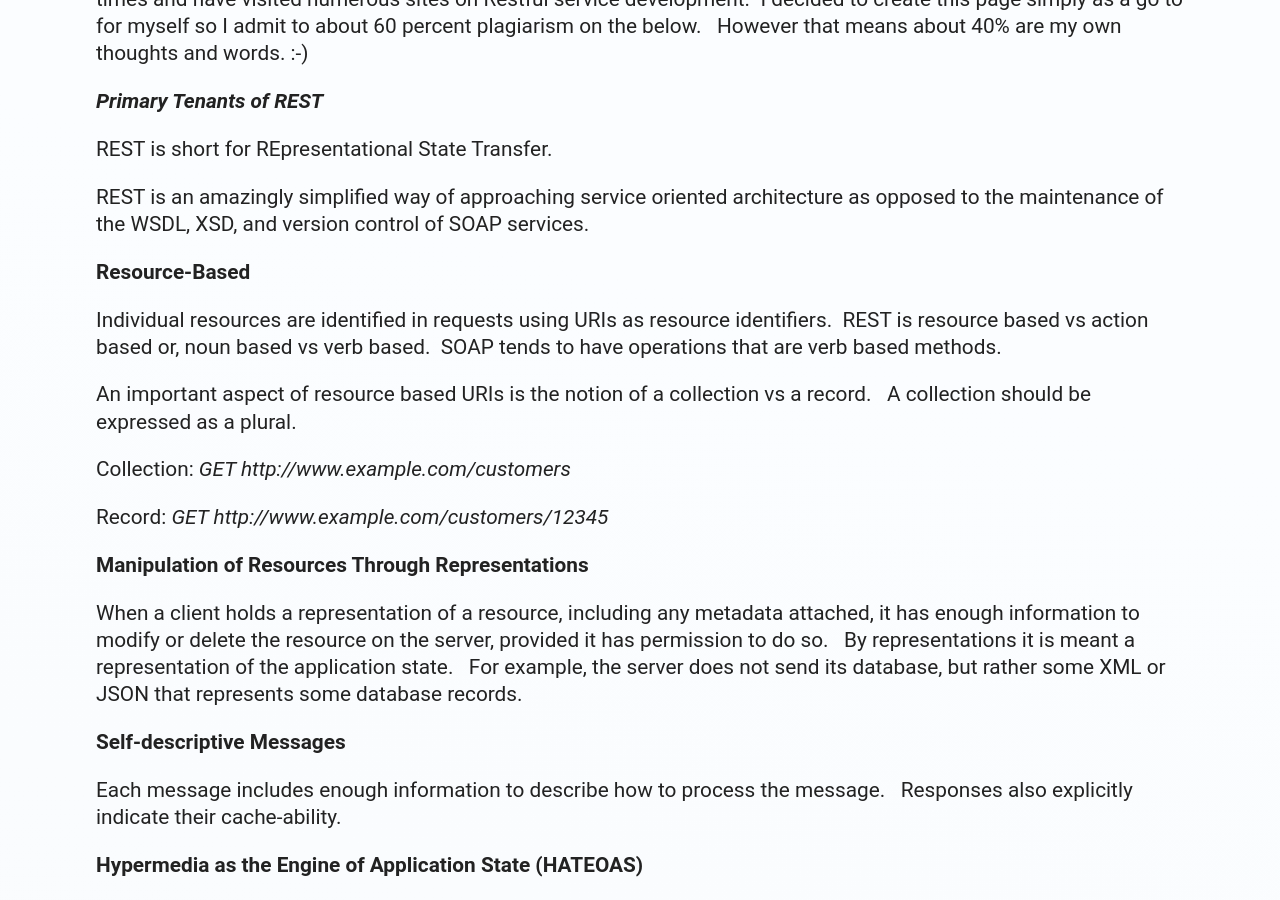
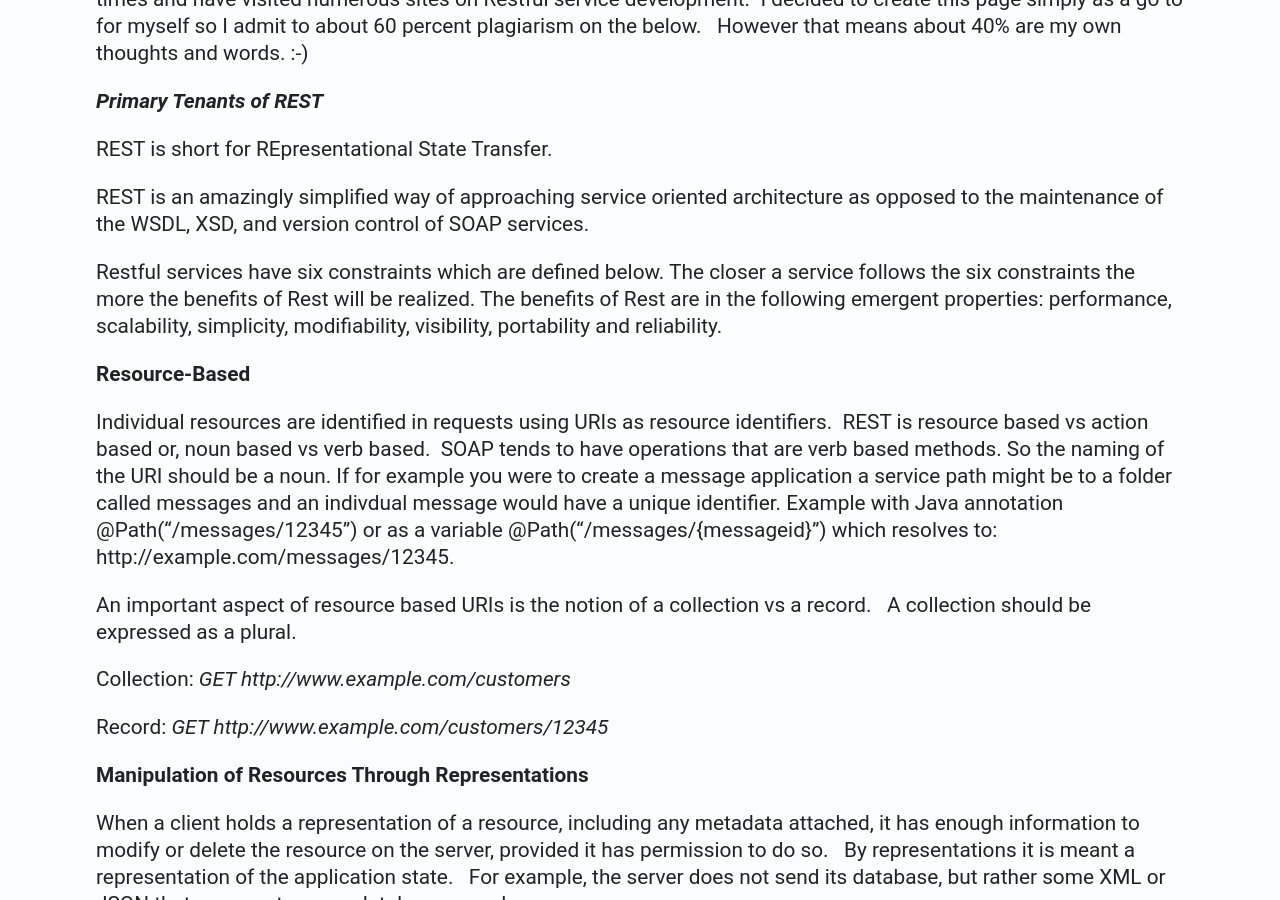
Before and after one commit to mo4dawg/mo4dawg.github.io, a Jekyll site: the page built from _posts/2016-11-11-restful-services.md, in a window 1280 px wide and 900 px high, scrolled down 384 px. Built offline with Jekyll 4.4.1, drawn with Linux system fonts in a browser that asks for light colours; comment, search, counter and statistics services are not loaded.

Commit message:
Update 2016-11-11-restful-services.md

```diff
--- a/_posts/2016-11-11-restful-services.md
+++ b/_posts/2016-11-11-restful-services.md
@@ -14,9 +14,11 @@
 
 REST is an amazingly simplified way of approaching service oriented architecture as opposed to the maintenance of the WSDL, XSD, and version control of SOAP services.
 
+Restful services have six constraints which are defined below.  The closer a service follows the six constraints the more the benefits of Rest will be realized.  The benefits of Rest are in the following emergent properties: performance, scalability, simplicity, modifiability, visibility, portability and reliability.
+
 **Resource-Based**
 
-Individual resources are identified in requests using URIs as resource identifiers.  &nbsp;REST is resource based vs action based or, noun based vs verb based.  &nbsp;SOAP tends to have operations that are verb based methods.
+Individual resources are identified in requests using URIs as resource identifiers.  &nbsp;REST is resource based vs action based or, noun based vs verb based.  &nbsp;SOAP tends to have operations that are verb based methods.  So the naming of the URI should be a noun.  If for example you were to create a message application a service path might be to a folder called messages and an indivdual message would have a unique identifier.  Example with Java annotation @Path("/messages/12345") or as a variable @Path("/messages/{messageid}") which resolves to: http://example.com/messages/12345.
 
 An important aspect of resource based URIs is the notion of a collection vs a record.  &nbsp; A collection should be expressed as a plural.
 
```
